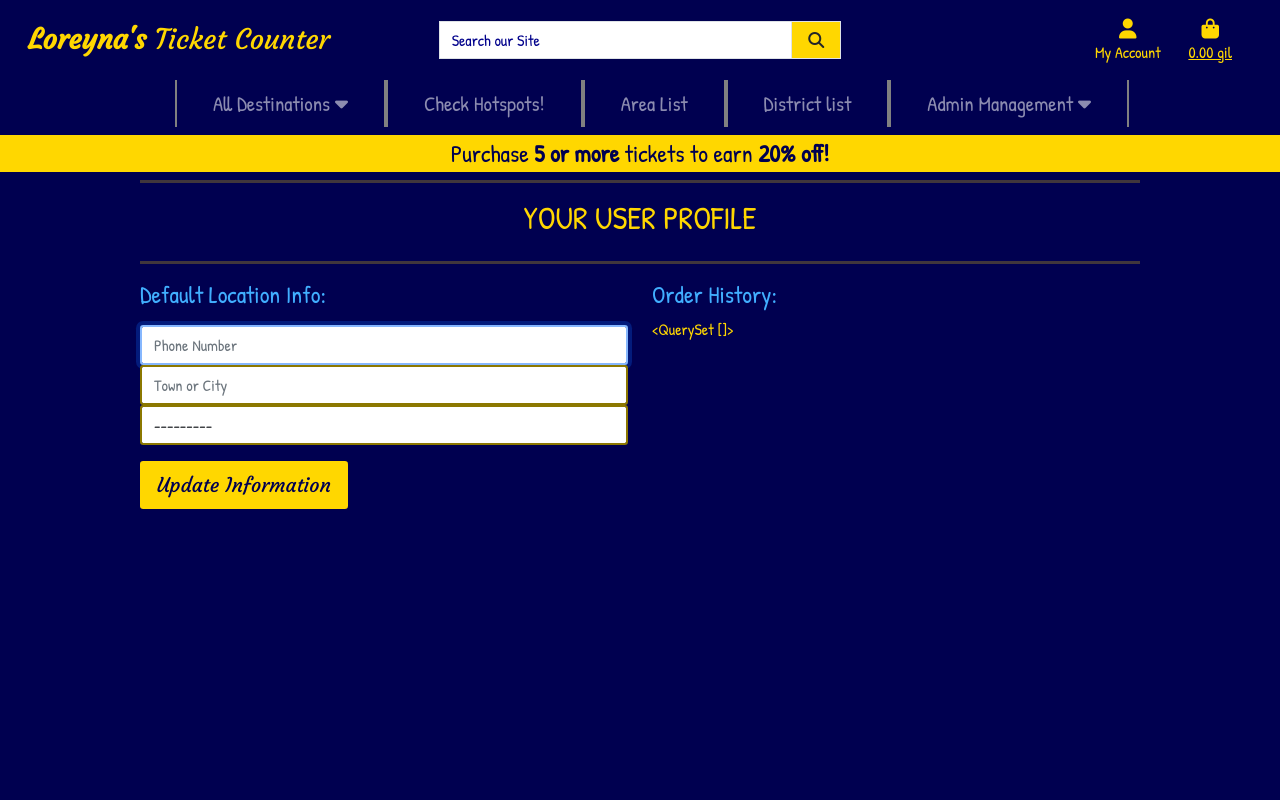
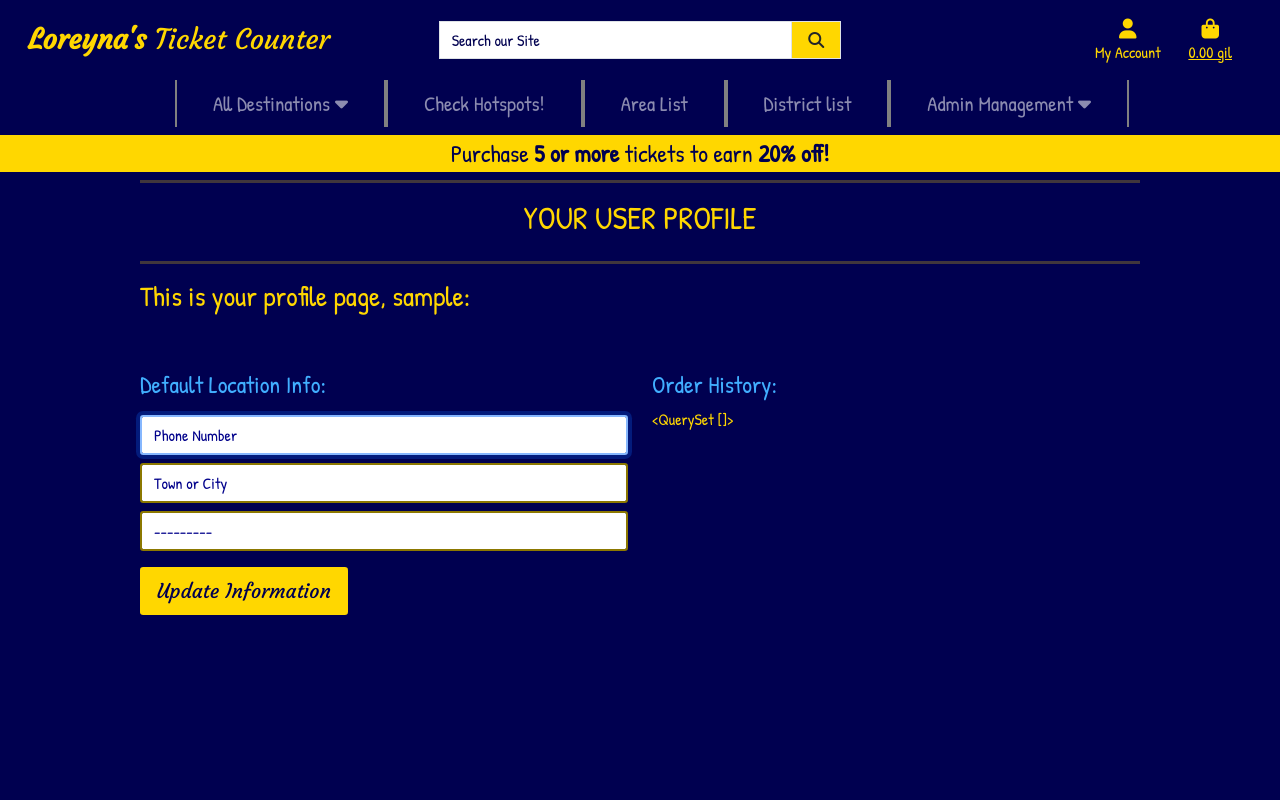
Before and after one commit to lukemunsch/loreynas-ticket-counter, a Django app: page /profile/ in a window 1280 px wide. Run offline with Django 3.2, Linux system fonts and the light colour scheme; the visitor is signed in with stand-in values (Sample User, id 1); data comes from the database, SQL or seed files in the repository; data that the repository does not hold is empty; some libraries are stand-ins or nearby versions.

Commit message:
add form function to our profile page

```diff
--- a/home/templates/home/index.html
+++ b/home/templates/home/index.html
@@ -28,7 +28,7 @@
             <div class="gold-nav text-center p-3">
                 {% if user.is_authenticated %}
                 <h3 class="mb-3">You can access your account profile directly from here</h3>
-                <a href="#" class="btn btn-dark rounded-1 btn-lg">
+                <a href="{% url 'profile' %}" class="btn btn-dark rounded-1 btn-lg">
                     <span class="text-uppercase">Access my Account</span>
                     <span class="icon">
                         <i class="fas fa-chevron-right"></i>
@@ -36,8 +36,8 @@
                 </a>
                 {% else %}
                 <h3 class="mb-3">You can log in directly from here</h3>
-                <a href="#" class="btn btn-dark rounded-1 btn-lg">
-                    <span class="text-uppercase">Register for Account</span>
+                <a href="{% url 'account_login' %}" class="btn btn-dark rounded-1 btn-lg">
+                    <span class="text-uppercase">Account Login</span>
                     <span class="icon">
                         <i class="fas fa-chevron-right"></i>
                     </span>
--- a/profiles/static/profiles/css/profiles.css
+++ b/profiles/static/profiles/css/profiles.css
@@ -0,0 +1,26 @@
+#profile-update-form input::placeholder {
+    color: darkblue;
+}
+
+#profile-update-form input {
+    margin-bottom: .5rem;
+    color: #000050;
+}
+
+#profile-update-form {
+    color: darkblue !important;
+}
+
+#profile-update-form .form-control {
+    color: darkblue !important;
+}
+
+#id_default_country,
+#id_default_country option:not(:first-child) {
+    color: #000050;
+}
+
+#id_default_country,
+#id_default_country option:first-child {
+    color: #000050;
+}
--- a/profiles/templates/profiles/profile.html
+++ b/profiles/templates/profiles/profile.html
@@ -24,6 +24,11 @@
         </div>
     </div>
     <div class="row">
+        <div class="col text-gold mb-5">
+            <h3>This is your profile page, {{ profile }}:</h3>
+        </div>
+    </div>
+    <div class="row">
         <div class="col-12 col-lg-6">
             <h4 class="text-lightblue">Default Location Info: </h4>
             <form class="mt-3" action="{% url 'profile' %}" method="POST" id="profile-update-form">
@@ -39,3 +44,7 @@
     </div>
 </div>
 {% endblock %}
+{% block postloadjs %}
+{{ block.super }}
+<script type="text/javascript" src="{% static 'profiles/js/countryfield.js' %}"></script>
+{% endblock %}
--- a/profiles/views.py
+++ b/profiles/views.py
@@ -1,4 +1,5 @@
 from django.shortcuts import render, get_object_or_404
+from django.contrib import messages
 
 from .models import UserProfile
 from .forms import UserProfileForm
@@ -7,13 +8,25 @@ from .forms import UserProfileForm
 def profile(request):
     """display the user's profle"""
     profile = get_object_or_404(UserProfile, user=request.user)
-    form = UserProfileForm(instance=profile)
+    if request.method == 'POST':
+        form = UserProfileForm(request.POST, instance=profile)
+        if form.is_valid():
+            form.save()
+            messages.success(request, 'Profile Successfully Updated')
+        else:
+            messages.error(request, (
+                'Update failed. Please ensure '
+                'the form is valid.'))
+    else:
+        form = UserProfileForm(instance=profile)
     orders = profile.orders.all()
 
     template = 'profiles/profile.html'
     context = {
+        'profile': profile,
         'form': form,
         'orders': orders,
+        'on_profile_page': True,
     }
 
     return render(request, template, context)
--- a/static/css/base.css
+++ b/static/css/base.css
@@ -217,7 +217,6 @@ li.nav-item {
 
 .district-vr {
     border-right: 2px solid rgb(140, 120, 0);
-    font-size: 1.2em;
 }
 
 /* text styles */
@@ -251,7 +250,7 @@ li.nav-item {
 }
 
 input[name='q']::placeholder {
-    color: darkblue;
+    color: #000050;
 }
 
 /* -------------------------------- Media Queries */
```
Also changed, not shown: 1 other file.
